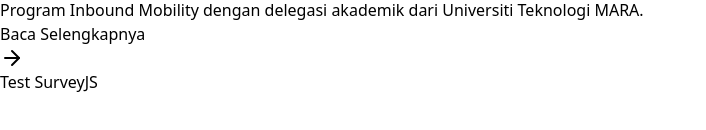
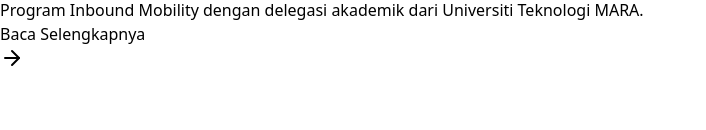
Before and after one commit to uniladev/saidata, a React (Vite) app in the folder frontend/: page / in a window 1280 px wide. Shown: the part 6127-6257 px from the top of the page, without its empty margins (0-706 px from the left). Built offline with nearby package versions, Linux system fonts and the light colour scheme.

Commit message:
update view

```diff
--- a/frontend/src/main.jsx
+++ b/frontend/src/main.jsx
@@ -5,7 +5,6 @@
 import "./index.css";
 
 import { Home, Login, NotFound ,About} from "./pages"; // <= dari barrel
-import SurveyTest from "./js/components/SurveyTest.jsx"; // import komponen SurveyTest
 
 const router = createBrowserRouter([
   {
@@ -14,7 +13,6 @@
     children: [
       { index: true, element: <Home /> },
       { path:"about", element: <About /> },
-      { path: "survey-test", element: <SurveyTest /> },
       { path: "*", element: <NotFound /> },
     ],
   },
--- a/frontend/src/pages/Home.jsx
+++ b/frontend/src/pages/Home.jsx
@@ -9,14 +9,6 @@
       <Features />
       <About />
       <News />
-      <div className="flex justify-center my-8">
-        <Link
-          to="/survey-test"
-          className="bg-blue-600 hover:bg-blue-700 text-white font-semibold py-3 px-6 rounded-lg transition-colors duration-200"
-        >
-          Test SurveyJS
-        </Link>
-      </div>
     </>
   );
 }
```
